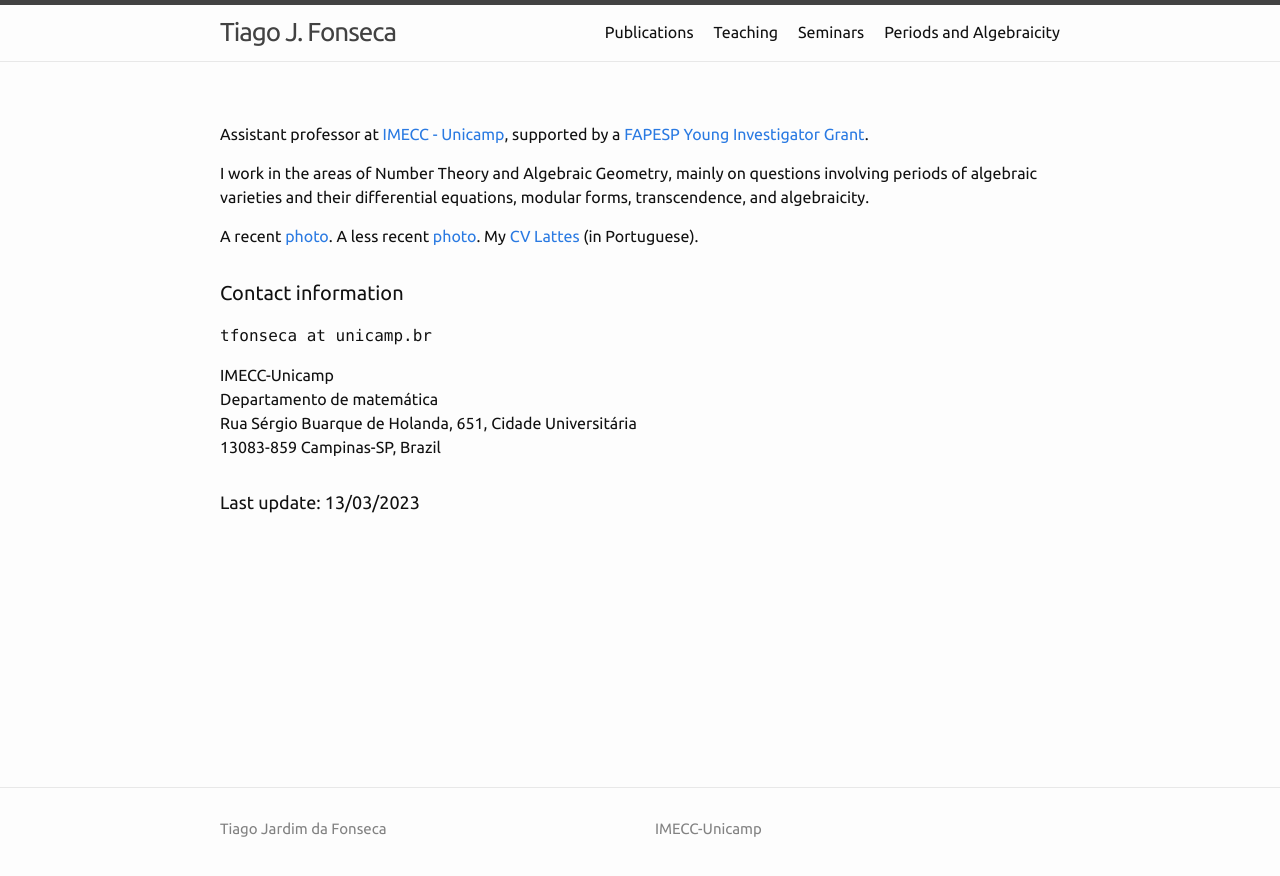
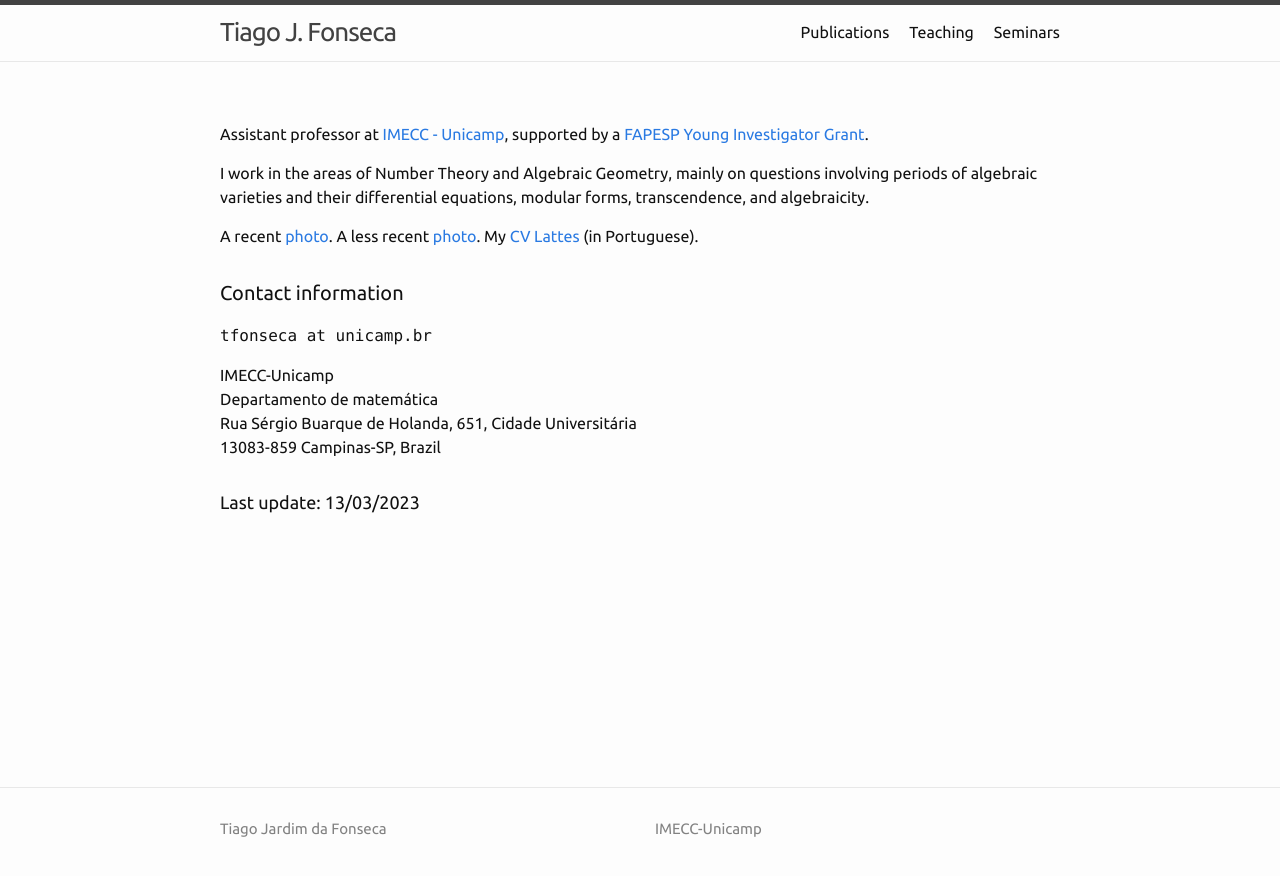
Before and after one commit to tjfonseca/tjfonseca.github.io, a Jekyll site: the page built from index.md, in a window 1280 px wide. Shown: the top 876 px of the page. Built offline with Jekyll 4.4.1, drawn with Linux system fonts in a browser that asks for light colours.

Commit message:
Initial commit

```diff
--- a/_config.yml
+++ b/_config.yml
@@ -51,7 +51,7 @@ header_pages:
   - publications.md
   - teaching.md
   - seminars.md
-  - periods.md
+#  - periods.md
 
 # Build settings
 theme: minima
```
